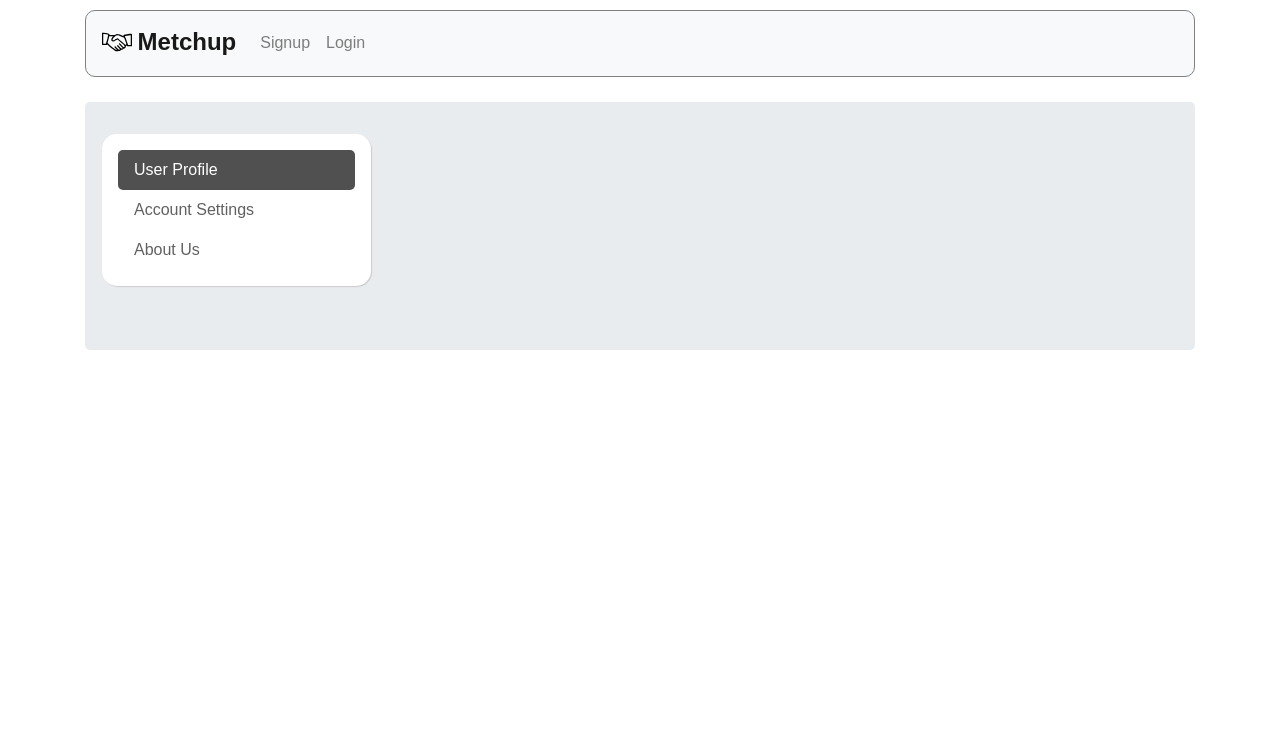
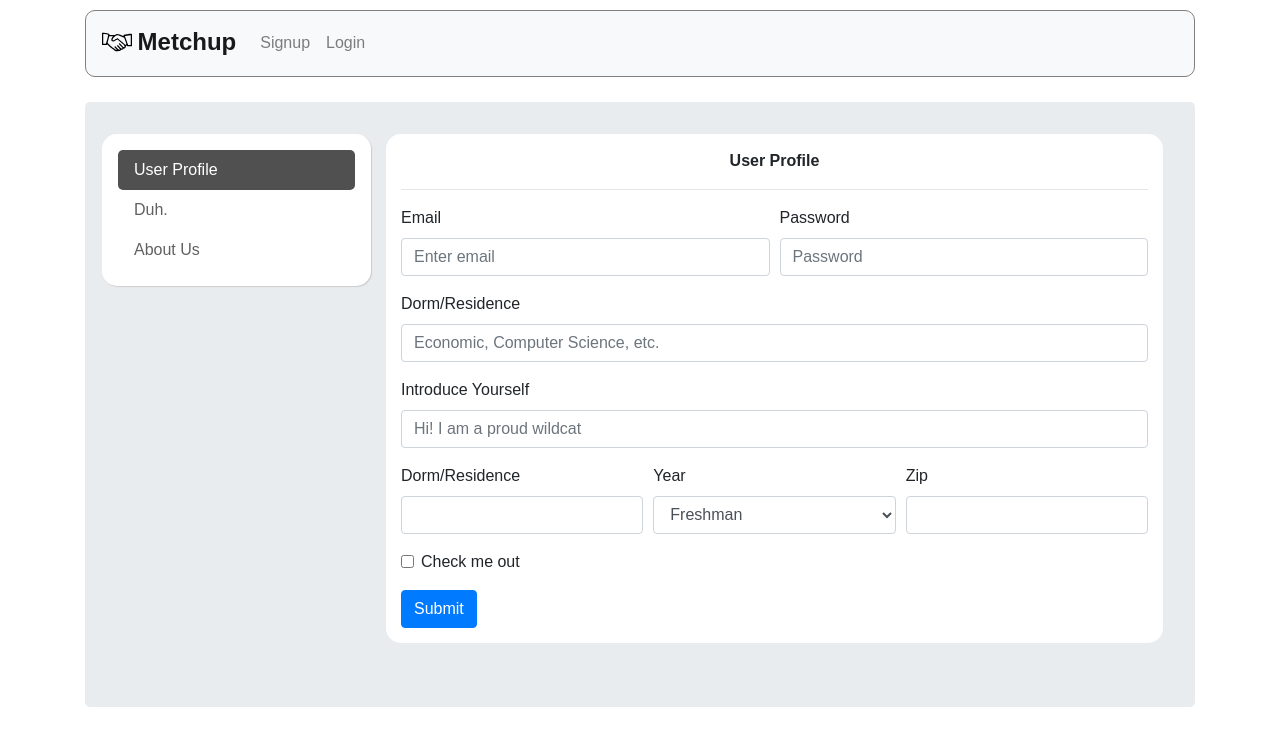
Before and after one commit to bobeatslollipop/Metch_up, a React (Create React App) app: page /usercenter in a window 1280 px wide. Shown: the top 746 px of the page. Built offline with nearby package versions, Linux system fonts and the light colour scheme; no server answers.

Commit message:
Update UserCenter.js

```diff
--- a/src/containers/UserCenter.js
+++ b/src/containers/UserCenter.js
@@ -1,5 +1,5 @@
 import React, { useState, useEffect } from "react";
-import { Col, Row, Tab, Nav, Container, Jumbotron, Card, ListGroup } from "react-bootstrap";
+import { Col, Row, Tab, Nav, Container, Jumbotron, Card, ListGroup, Form, Button } from "react-bootstrap";
 import "./UserCenter.css";
 import { Auth } from "../firebase";
 
@@ -17,7 +17,7 @@ export default function UserCenter(props) {
                   <Nav.Link eventKey="first">User Profile</Nav.Link>
                 </Nav.Item>
                 <Nav.Item>
-                  <Nav.Link eventKey="second" >Account Settings</Nav.Link>
+                  <Nav.Link eventKey="second" >Duh.</Nav.Link>
                 </Nav.Item>
                 <Nav.Item>
                   <Nav.Link eventKey="third" >About Us</Nav.Link>
@@ -45,7 +45,67 @@ export default function UserCenter(props) {
   );
 
   function Profile() {
-    return null;
+    return(
+      <Container style={{backgroundColor:"white", borderRadius:"15px", padding: "15px"}}>
+        <Container style={{textAlign: "center"}}>
+          <p><strong>User Profile</strong></p>
+        </Container>
+        <hr></hr>
+        <Form>
+          <Form.Row>
+            <Form.Group as={Col} controlId="formGridEmail">
+              <Form.Label>Email</Form.Label>
+              <Form.Control type="email" placeholder="Enter email" />
+            </Form.Group>
+
+            <Form.Group as={Col} controlId="formGridPassword">
+              <Form.Label>Password</Form.Label>
+              <Form.Control type="password" placeholder="Password" />
+            </Form.Group>
+          </Form.Row>
+
+          <Form.Group controlId="formGridMajor">
+            <Form.Label>Dorm/Residence</Form.Label>
+            <Form.Control placeholder="Economic, Computer Science, etc." />
+          </Form.Group>
+
+          <Form.Group controlId="formGridIntroduction">
+            <Form.Label>Introduce Yourself</Form.Label>
+            <Form.Control placeholder="Hi! I am a proud wildcat" />
+          </Form.Group>
+
+          <Form.Row>
+            <Form.Group as={Col} controlId="formGridResidence">
+              <Form.Label>Dorm/Residence</Form.Label>
+              <Form.Control />
+            </Form.Group>
+
+            <Form.Group as={Col} controlId="formGridYear">
+              <Form.Label>Year</Form.Label>
+              <Form.Control as="select">
+                <option>Freshman</option>
+                <option>Sophomore</option>
+                <option>Junior</option>
+                <option>Senior</option>
+              </Form.Control>
+            </Form.Group>
+
+            <Form.Group as={Col} controlId="formGridZip">
+              <Form.Label>Zip</Form.Label>
+              <Form.Control />
+            </Form.Group>
+          </Form.Row>
+
+          <Form.Group id="formGridCheckbox">
+            <Form.Check type="checkbox" label="Check me out" />
+          </Form.Group>
+
+          <Button variant="primary" type="submit">
+            Submit
+          </Button>
+        </Form>
+      </Container>
+    );
   }
 
   function CreatorInfo(prop){
```
